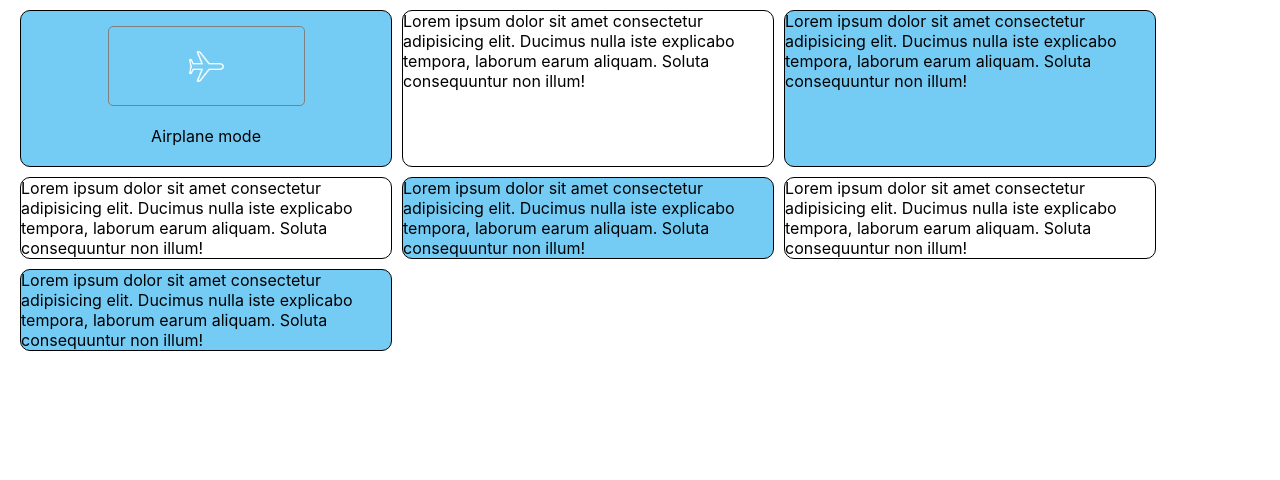
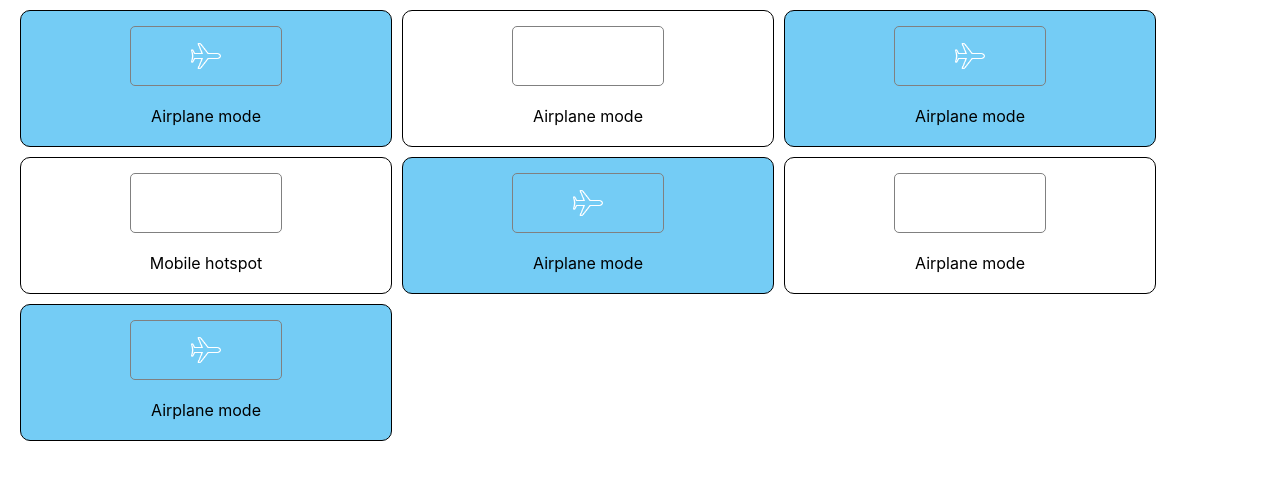
Before and after one commit to 2Kelvin/css-grid-exercise, a plain HTML site: page index.html in a window 1280 px wide. Drawn offline with Linux system fonts and the light colour scheme.

Commit message:
styled more and added some icons too

```diff
--- a/index.html
+++ b/index.html
@@ -17,22 +17,40 @@
             <p class="iconParagraph">Airplane mode</p>
         </div>
         <div>
-            Lorem ipsum dolor sit amet consectetur adipisicing elit. Ducimus nulla iste explicabo tempora, laborum earum aliquam. Soluta consequuntur non illum!
+            <div class="icon">
+                <img src="icons/airplane-mode.png" alt="airplane-mode">
+            </div>
+            <p class="iconParagraph">Airplane mode</p>
         </div>
         <div>
-            Lorem ipsum dolor sit amet consectetur adipisicing elit. Ducimus nulla iste explicabo tempora, laborum earum aliquam. Soluta consequuntur non illum!
+            <div class="icon">
+                <img src="icons/airplane-mode.png" alt="airplane-mode">
+            </div>
+            <p class="iconParagraph">Airplane mode</p>
         </div>
         <div>
-            Lorem ipsum dolor sit amet consectetur adipisicing elit. Ducimus nulla iste explicabo tempora, laborum earum aliquam. Soluta consequuntur non illum!
+             <div class="icon">
+                <img src="icons/mobileHotspotW.png" alt="airplane-mode">
+            </div>
+            <p class="iconParagraph">Mobile hotspot</p>
         </div>
         <div>
-            Lorem ipsum dolor sit amet consectetur adipisicing elit. Ducimus nulla iste explicabo tempora, laborum earum aliquam. Soluta consequuntur non illum!
+             <div class="icon">
+                <img src="icons/airplane-mode.png" alt="airplane-mode">
+            </div>
+            <p class="iconParagraph">Airplane mode</p>
         </div>
         <div>
-            Lorem ipsum dolor sit amet consectetur adipisicing elit. Ducimus nulla iste explicabo tempora, laborum earum aliquam. Soluta consequuntur non illum!
+             <div class="icon">
+                <img src="icons/airplane-mode.png" alt="airplane-mode">
+            </div>
+            <p class="iconParagraph">Airplane mode</p>
         </div>
         <div>
-            Lorem ipsum dolor sit amet consectetur adipisicing elit. Ducimus nulla iste explicabo tempora, laborum earum aliquam. Soluta consequuntur non illum!
+            <div class="icon">
+                <img src="icons/airplane-mode.png" alt="airplane-mode">
+            </div>
+            <p class="iconParagraph">Airplane mode</p>
         </div>
     </div>
 </body>
--- a/styles.css
+++ b/styles.css
@@ -28,15 +28,15 @@
     width: fit-content;
     display: flex;
     margin: 15px auto;
-    height: 80px;
-    padding: 0 80px;
+    height: 60px;
+    padding: 0 60px;
 
 }
 
 .icon > img{
     margin: auto;
-    height: 35px;
-    width: 35px;
+    height: 30px;
+    width: 30px;
 }
 
 .iconParagraph{
```
Also changed, not shown: icons/mobileHotspotW.png (added).
